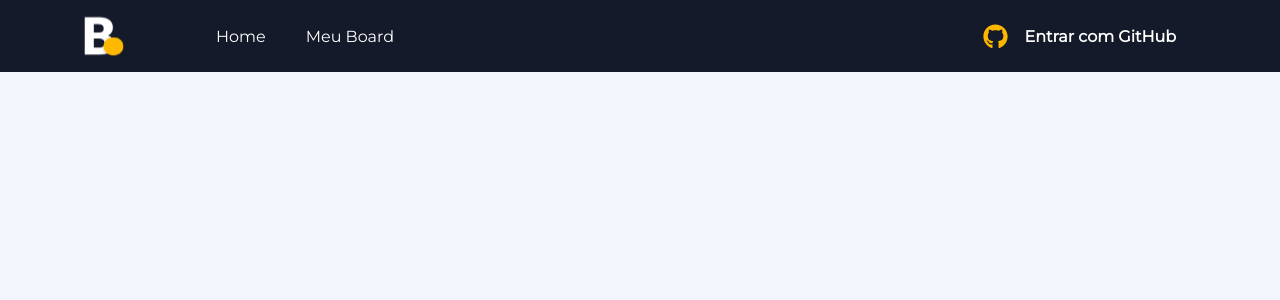
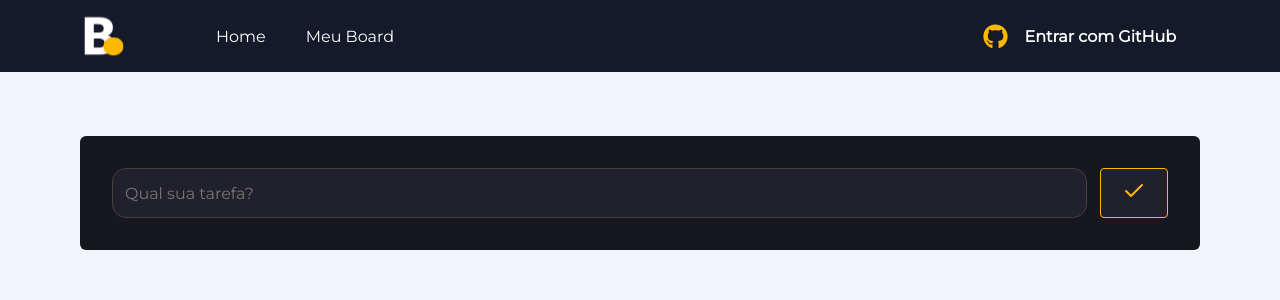
Before and after one commit to carlosdaniiel07/board-nextjs, a Next.js app: page /board in a window 1280 px wide. Shown: the top 300 px of the page. Built offline with nearby package versions, Linux system fonts and the light colour scheme.

Commit message:
feat: create board page with task form

```diff
--- /dev/null
+++ b/src/components/Board/index.tsx
@@ -0,0 +1,12 @@
+import { TaskForm } from '../TaskForm';
+import styles from './styles.module.scss';
+
+type BoardProps = {};
+
+export function Board(props: BoardProps) {
+  return (
+    <section className={styles.container}>
+      <TaskForm />
+    </section>
+  );
+}
--- /dev/null
+++ b/src/components/Board/styles.module.scss
@@ -0,0 +1,8 @@
+.container {
+  display: flex;
+  flex-direction: column;
+  width: 100%;
+  background-color: #17181f;
+  padding: 2rem;
+  border-radius: 6px;
+}
--- a/src/components/Content/styles.module.scss
+++ b/src/components/Content/styles.module.scss
@@ -1,5 +1,4 @@
 .container {
-  display: flex;
   padding: 4rem 0;
   max-width: 1120px;
   min-height: calc(100vh - 4.5rem);
--- /dev/null
+++ b/src/components/TaskForm/index.tsx
@@ -0,0 +1,16 @@
+import { FiCheck } from 'react-icons/fi';
+
+import styles from './styles.module.scss';
+
+type TaskFormProps = {};
+
+export function TaskForm(props: TaskFormProps) {
+  return (
+    <form className={styles.form}>
+      <input type='text' placeholder='Qual sua tarefa?' />
+      <button type='button'>
+        <FiCheck size={24} />
+      </button>
+    </form>
+  );
+}
--- /dev/null
+++ b/src/components/TaskForm/styles.module.scss
@@ -0,0 +1,44 @@
+.form {
+  display: flex;
+  flex-direction: row;
+
+  input {
+    width: 100%;
+    height: 50px;
+    background-color: #20212c;
+    border: 1px solid #424242;
+    border-radius: 14px;
+    color: #f2f6fc;
+    padding: 12px;
+    outline: none;
+    transition: all 0.3s;
+
+    &:focus {
+      border-color: #ffb800;
+    }
+  }
+
+  button {
+    height: 50px;
+    width: 74px;
+    background-color: #20212c;
+    border: 1px solid #ffb800;
+    border-radius: 4px;
+    outline: none;
+    margin-left: 0.8rem;
+    transition: all 0.3s;
+
+    svg {
+      color: #ffb800;
+      transition: all 0.3s;
+    }
+
+    &:hover {
+      background-color: #ffb800;
+
+      svg {
+        color: #20212c;
+      }
+    }
+  }
+}
--- a/src/components/index.ts
+++ b/src/components/index.ts
@@ -3,3 +3,5 @@ export * from './Content';
 export * from './SignInButton';
 export * from './Home';
 export * from './Supporters';
+export * from './Board';
+export * from './TaskForm';
--- a/src/pages/board.tsx
+++ /dev/null
@@ -1,12 +0,0 @@
-import Head from 'next/head';
-
-export default function Board() {
-  return (
-    <>
-      <Head>
-        <title>Board - Organizando suas tarefas</title>
-      </Head>
-      <div></div>
-    </>
-  );
-}
--- /dev/null
+++ b/src/pages/board/index.tsx
@@ -0,0 +1,16 @@
+import type { NextPage } from 'next';
+import Head from 'next/head';
+import { Board } from '../../components';
+
+const BoardPage: NextPage = () => {
+  return (
+    <>
+      <Head>
+        <title>Minhas tarefas - Board</title>
+      </Head>
+      <Board />
+    </>
+  );
+};
+
+export default BoardPage;
```
